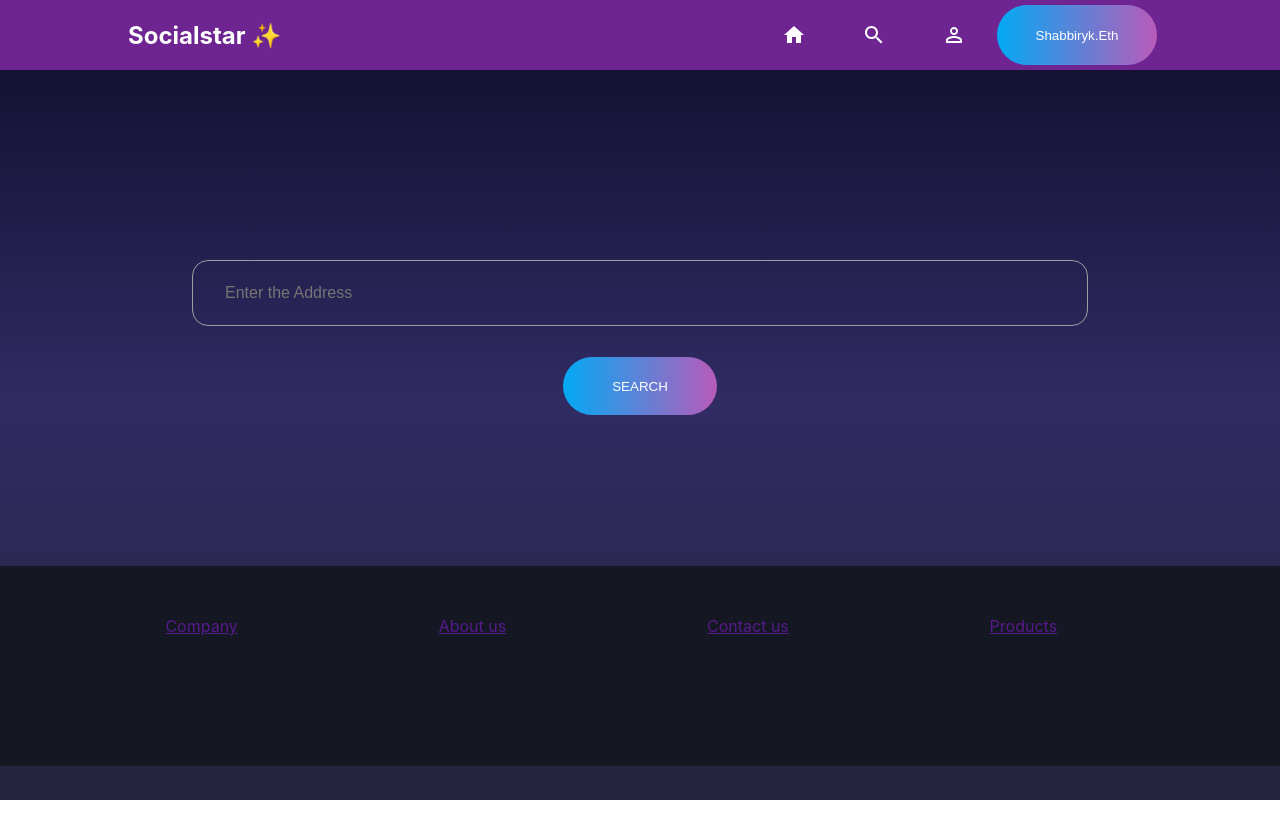
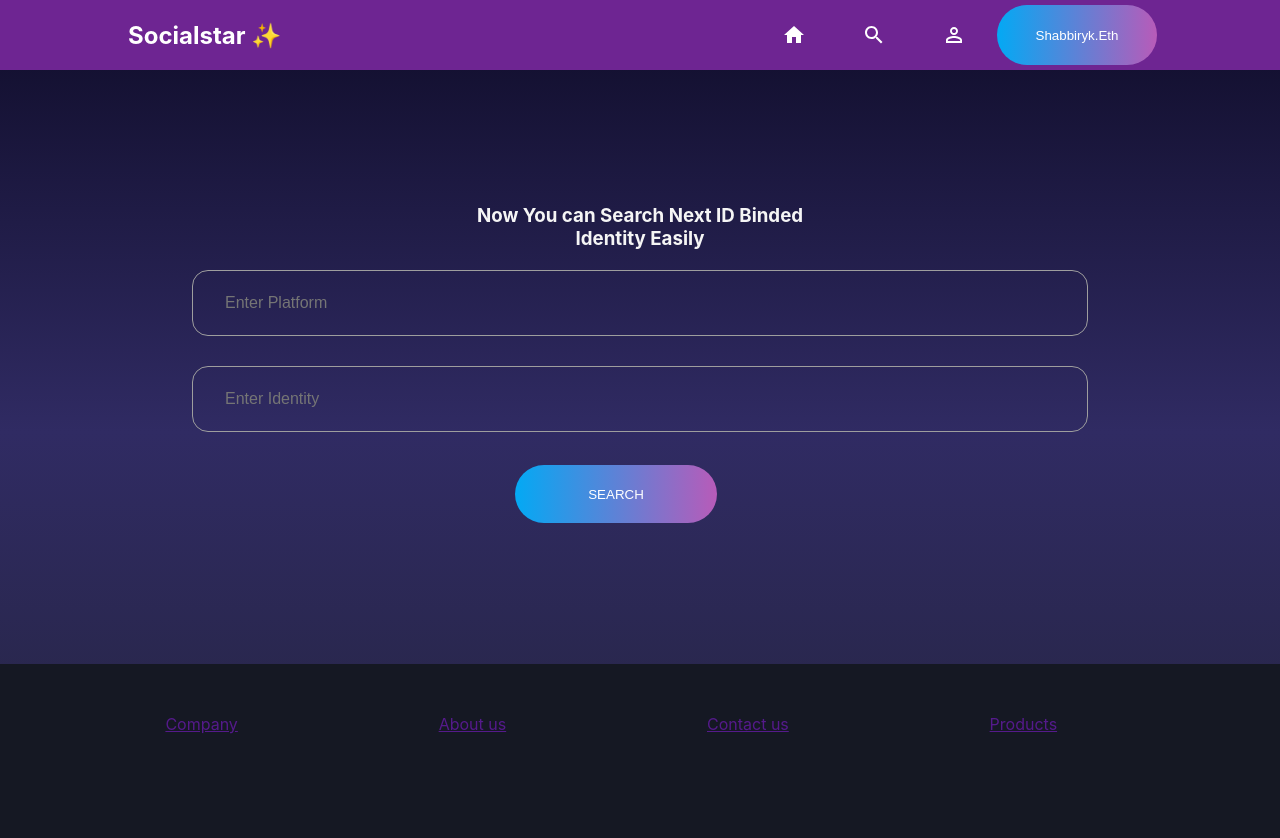
Before and after one commit to VishalPachpor/StarSocial, a React (Create React App) app: page /search in a window 1280 px wide. Shown: the top 838 px of the page. Before the commit the page ends 800 px from the top, so only its background shows below. Built offline with nearby package versions, Linux system fonts and the light colour scheme.

Commit message:
NextId added

```diff
--- a/src/App.js
+++ b/src/App.js
@@ -1,14 +1,12 @@
 import React from 'react'
 import './App.css';
 import { BrowserRouter, Routes, Route } from "react-router-dom";
-// import Sidebar from "./Sidebar"
 import Feed from "./Components/Feed"
 import Footer from './Components/Footer';
 import Login from './Components/Login';
 import Navbar from './Components/Navbar';
 import Search from './Components/Search';
 import Profile from './Components/Profile';
-import SearchFeat from './Components/Searched';
 
 
 function App() {
@@ -21,7 +19,6 @@ function App() {
           <Route path="/" element={<Feed />} />
           <Route path="/search" element={<Search />} />
           <Route path="/login" element={<Login />} />
-          <Route path="/searched" element={<SearchFeat />} />
           <Route path="/profile" element={<Profile />} />
         </Routes>
         <Footer />
--- a/src/Components/Navbar.js
+++ b/src/Components/Navbar.js
@@ -34,11 +34,13 @@ function Navbar() {
     <div>
       <nav id='nav'>
         <div className='container flex'>
-          <h2> Socialstar ✨</h2>
+          <NavLink to='/' style={{textDecoration:"none"}}>
+          <h2 style={{ color:"white"}}> Socialstar ✨</h2>
+          </NavLink>
           {/* <img src={logo} alt="img" /> */}
           <div className='links'>
             <NavLink to='/'><a href=" "><HomeIcon /></a></NavLink>
-            <NavLink to='/searched'><a href=" "><SearchOutlinedIcon /></a></NavLink>
+            <NavLink to='/Search'><a href=" "><SearchOutlinedIcon /></a></NavLink>
             {/* <NavLink to='/login'><a href=" ">Login</a></NavLink> */}
             <NavLink to='/profile'><a href=" "><PersonOutlineOutlinedIcon /></a></NavLink>
 
--- /dev/null
+++ b/src/Components/ResultSearch.js
@@ -0,0 +1,47 @@
+ import "./lens.css"; // uncomment this and make changes also
+
+function SearchNextResult({ singleSearchFeed, authorData, authorUrii }) {
+    return (
+        <div className="feeds">
+            <div className="feedImg">
+                <div>
+                    <img src={authorUrii} alt="person face" />
+                    <p>handle: {authorData.name}</p>
+                </div>
+            </div>
+            <div className="network">
+                <p>Network: {singleSearchFeed.network}</p>
+            </div>
+            <div className="engagement">
+                <p>Platform: {singleSearchFeed.platform}</p>
+            </div>
+            <div className="engagement">
+                <p>Engagement Type: {singleSearchFeed.type}</p>
+            </div>
+            <div className="from">
+                <p>from: {singleSearchFeed.address_from}</p>
+            </div>
+            <div className="to">
+                <p>to: {singleSearchFeed.address_to}</p>
+            </div>
+            <div className="to">
+                <p>
+                    comment:{" "}
+                    {singleSearchFeed.actions &&
+                        singleSearchFeed.actions[0].metadata.body}
+                </p>
+            </div>
+            <div className="flink">
+                <p>
+                    Full view:{" "}
+                    {singleSearchFeed.actions &&
+                        singleSearchFeed.actions[0].related_urls[0]}
+                </p>
+            </div>
+            <div className="time">
+                <p>Time: {singleSearchFeed.created_at}</p>
+            </div>
+        </div>
+    );
+}
+export default SearchNextResult;
--- a/src/Components/Search.css
+++ b/src/Components/Search.css
@@ -49,12 +49,29 @@ input:focus ~ label{
     color: #1a73e8; */
 }
 
-.btn{
+
+.serText{
     display: flex;
-    justify-content: center;
+    width: 50vh;
+    color: #f5f5f5;
+    margin: auto;
+    text-align: center;
     align-items: center;
+}
+
+.serBtn{
+    display: flex;
     margin: auto;
-    margin-top: 80px;
+    text-align: center;
+    align-items: center;
+    width: 30vh;
+    margin-top: 5%;
+}
+.bigDiv{
+    margin: auto;
+    padding: 20px;
+    height: 60vh;
+    margin-top: 10%;
 }
 
 button{
@@ -62,7 +79,7 @@ button{
     position: absolute;
     border: none;
     color: #ffffff;
-    width: 9rem;
+    width: 12rem;
     height: 3rem;
     text-align: center;
     background: linear-gradient(90deg, #03a9f4, #f441a5, #ffeb3b, #03a9f4);
--- a/src/Components/Search.js
+++ b/src/Components/Search.js
@@ -1,19 +1,91 @@
-import React from 'react'
+import { useState } from "react";
+import { makeCallToGraph } from "../api/graphCalls";
+import SearchNextResult from "./ResultSearch";
+import { makeCalls } from "../api/api";
+import { filterApiResponse } from "../api/utils/helper";
 import "./Search.css"
+const Search = () => {
+  const [authorUrii, setAuthorURI] = useState("");
+  const [authorData, setAuthorData] = useState({});
+  const [searchedData, setSearchedData] = useState([]);
+  const operationName = "findOneIdentity";
+  const [searchInput, setSearchInput] = useState({
+    platform: "",
+    identity: "",
+  });
+  const filterResponse = (item) => {
+    if (item.from.platform === "ethereum" || item.to.platform === "ethereum") {
+      if (item.from.identity.length === 42) {
+        return item;
+      }
+    }
+  };
+  const makeRss3Calls = async (address) => {
+    const url = `https://api.rss3.io/v1/notes/${address}?limit=30&tag=social&include_poap=false&count_only=false&query_status=false`;
+    const url2 = `https://api.rss3.io/v1/profiles/${address}`;
+    const data = await makeCalls(url, "GET");
+    const authorUri = await makeCalls(url2, "GET");
+    const img = filterApiResponse(authorUri);
+    setAuthorData(img[0]);
+    setAuthorURI(img[0].profile_uri[0]);
+    setSearchedData(data);
+    setSearchedData(data);
+  };
+  function handleResponseAndState(respData) {
+    const filteredData = respData.filter(filterResponse);
+    console.log(filteredData);
+    const ethPubAddress = filteredData[0].from.identity;
+    return ethPubAddress;
+  }
+  async function handleSearchClick() {
+    console.log(searchInput);
+    const resp = await makeCallToGraph(operationName, searchInput);
+    const address = handleResponseAndState(resp);
+    await makeRss3Calls(address);
+    setSearchInput({
+      platform: "",
+      identity: "",
+    });
+  }
+  return (
+    <div className="bigDiv">
+      <h3 className="serText">Now You can Search Next ID Binded Identity Easily</h3>
+      <input
+        type="text"
+        className="inputSer"
+        placeholder="Enter Platform"
+        value={searchInput.platform}
+        onChange={(e) =>
+          setSearchInput({ ...searchInput, platform: e.target.value })
 
-const Search = () => {
-  return (
-    <div className='searchBar'>
-      <div className='input-group'>
-        <input type="search"
-          name="Search"
-          id="Search" placeholder='Enter the Address' />
+        }
+      />
+      <input
+        type="text"
+        className="inputSer"
+        placeholder="Enter Identity"
+        value={searchInput.identity}
+        onChange={(e) =>
+          setSearchInput({ ...searchInput, identity: e.target.value })
+        }
+      />
+      <div className="serBtn">
+      <button  onClick={handleSearchClick}>Search</button>
       </div>
-      <div className='btun'>
-        <button type="submit"> Search</button>
+      <div>
+        {searchedData &&
+          searchedData.map((singleFeed, index) => {
+            return (
+              <SearchNextResult
+                key={index}
+                singleSearchFeed={singleFeed}
+                authorData={authorData}
+                authorUrii={authorUrii}
+              />
+            );
+          })}
       </div>
     </div>
-  )
-}
-
-export default Search
+  );
+};
+export default Search;
--- a/src/Components/TweetBox.js
+++ b/src/Components/TweetBox.js
@@ -5,6 +5,7 @@ import { Avatar } from "@material-ui/core"
 import FavoriteBorderIcon from '@material-ui/icons/FavoriteBorder';
 import ShareIcon from '@material-ui/icons/Share';
 import SwapVertIcon from '@material-ui/icons/SwapVert';
+
 
 function TweetBox() {
     const [tweetMessage, setTweetMessage] = useState("")
--- a/src/Components/lens.css
+++ b/src/Components/lens.css
@@ -8,7 +8,7 @@
 
 }
 .feeds{
-    display: block;
+    /* display: block; */
     position: relative;
     text-align: justify;
     width: 70%;
@@ -36,6 +36,7 @@
 }
 .comment{
     width: 15%;
+    display: inline;
 
 }
 
--- /dev/null
+++ b/src/api/graphCalls.js
@@ -0,0 +1,86 @@
+import axios, { AxiosError } from "axios";
+
+const queryFindOneIdentity = `
+query findOneIdentity($platform: String!, $identity: String!) {
+  identity(platform: $platform, identity: $identity) {
+    status
+    uuid
+    displayName
+    createdAt
+    addedAt
+    updatedAt
+   neighborWithTraversal(depth: 3) {
+      source # Which upstream provides this connection info.
+      from {
+        uuid
+        platform
+        identity
+        displayName
+      }
+      to {
+        uuid
+        platform
+        identity
+        displayName
+      }
+    }
+  }
+}
+
+`;
+
+const endpoint = "https://relation-service.nextnext.id/";
+
+const headers = {
+    "content-type": "application/json",
+};
+
+const buildGraphqlQuery = (oprName, query, vars) => {
+    return {
+        operationName: oprName,
+        query: query, // query in Q
+        variables: vars,
+    };
+};
+
+const filterResponse = (responseObject) => {
+    // {identity:null}
+    if (
+        responseObject === null || responseObject === undefined || responseObject === {}
+  ) {
+    return {
+        status: false,
+        msg: `Couldn't Fetch the Data Network Error. Try Again`
+    };
+}
+
+if (responseObject.identity === null) {
+    return {
+        status: false,
+        msg: `Couldn't find resource on server. Check your identity`
+    };
+}
+return responseObject.identity.neighborWithTraversal;
+};
+
+export const makeCallToGraph = async (oprName, vars) => {
+    try {
+        const response = await axios({
+            url: endpoint,
+            headers: headers,
+            method: "post",
+            data: buildGraphqlQuery(oprName, queryFindOneIdentity, vars),
+        });
+        console.log(response.data.data); // destructure the data.
+        console.log("******************");
+        const finalData = filterResponse(response.data.data);
+        console.log(finalData);
+        return finalData;
+    } catch (error) {
+        if (error instanceof AxiosError) {
+            console.log(error.message);
+        } else {
+            console.log(error);
+        }
+    }
+};
```
